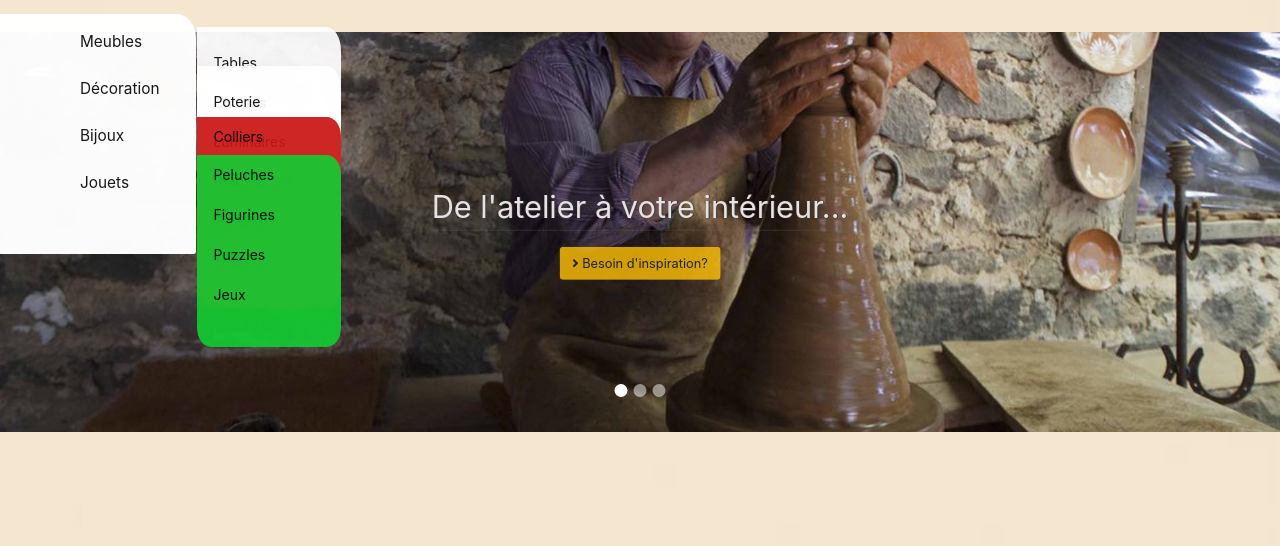
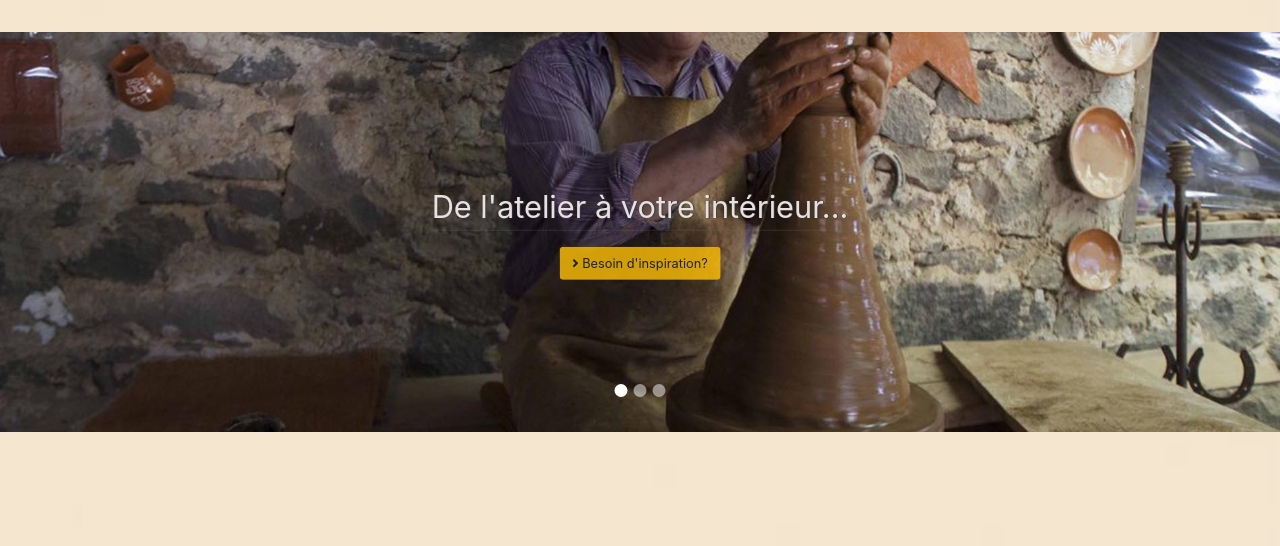
Before and after one commit to Unautrepseudo/TrainingCourse-project, a Symfony app: template templates/site/home.html.twig in a window 1280 px wide; the page is wider, and only the part inside the window is pictured. Shown: the part 88-634 px from the top of that part. Run offline with Twig, Linux system fonts and the light colour scheme; the template is opened without the code that fills it, so the values that code supplies are empty; some libraries are stand-ins or nearby versions.

Commit message:
nav bar still in progress

```diff
--- a/public/css/style.css
+++ b/public/css/style.css
@@ -98,12 +98,17 @@ nav{
 }
 
 .leftsubmenu{
-    padding-left: 10vh;
+    padding-left: 6vh;
     padding-top:2vh;
     background:rgba(255, 255, 255, 0.979);
     border-radius:0 10% 1% 0;
+}
 
-
+.rightsubmenu li, .rightsubmenu2 li, .rightsubmenu3 li, .rightsubmenu4 li{
+    list-style: none;
+    color:rgba(0, 0, 0, 0.829);
+    font-size:1.1vw;
+    line-height: 5vh;
 }
 
 .rightsubmenu{
@@ -113,19 +118,13 @@ nav{
     padding-left:2vh;
     width:18vh;
     height:30vh;
-    top:9vw;
+    top:10vw;
     position:fixed;
     z-index:1000;
     margin-left:22.8vh;
-
 }
 
-.rightsubmenu li, .rightsubmenu2 li, .rightsubmenu3 li, .rightsubmenu4 li{
-    list-style: none;
-    color:rgba(0, 0, 0, 0.829);
-    font-size:1.1vw;
-    line-height: 5vh;
-}
+
 
 
 .rightsubmenu2{
@@ -135,34 +134,43 @@ nav{
     padding-left:2vh;
     width:18vh;
     height:30vh;
-    top:12vw;
+    top:13vw;
     position:fixed;
     z-index:1001;
     margin-left:22.8vh;
 }
 
 .rightsubmenu3{
-    background:rgba(202, 20, 20, 0.925);
+    background:rgba(255, 255, 255, 0.925);
     border-radius:0 10% 10% 10%;
     padding-left:2vh;
     width:18vh;
     height:24vh;
-    top:16vw;
+    top:17vw;
     position:fixed;
-    z-index:1001;
+    z-index:1003;
     margin-left:22.8vh;
 }
 
 .rightsubmenu4{
-    background:rgba(20, 202, 50, 0.925);
+    background:rgba(255, 255, 255, 0.925);
     border-radius:0 10% 10% 10%;
     padding-left:2vh;
     width:18vh;
     height:24vh;
     top:19vw;
     position:fixed;
-    z-index:1001;
+    z-index:1004;
     margin-left:22.8vh;
+}
+
+.test{
+    width:29vh;
+    height:5vh;
+}
+
+ .menuDashboard li, .menuDashboard a{
+border: 1px solid black;
 }
 
 
@@ -244,6 +252,11 @@ nav{
     width: 0.5vw;
     padding-left: 1vw;
     color: rgb(240, 185, 36);
+}
+
+.img-pres{
+    transition: 1s ease-in-out;
+
 }
 
 .img-pres:hover{
--- a/public/js/main.js
+++ b/public/js/main.js
@@ -1,3 +1,64 @@
+/****** NAV Scroll Menu *****/
+document.getElementsByClassName('products')[0].addEventListener("click", (() =>{
+  $('.menuDashboard').removeClass('infoHidden');
+}));
+
+document.getElementsByClassName('leftsubmenu')[0].addEventListener("click", (() =>{
+  $('.menuDashboard').addClass('infoHidden');
+}));
+
+/*meubles*/
+document.getElementsByClassName('products')[1].addEventListener("mouseover", (() =>{
+  $('.rightsubmenu').removeClass('infoHidden');
+}));
+
+
+document.getElementsByClassName('products')[1].addEventListener("mouseout", (() =>{
+  $('.rightsubmenu').addClass('infoHidden');
+}));
+document.getElementsByClassName('submenu')[1].addEventListener("mouseover", (() =>{
+  $('.rightsubmenu').removeClass('infoHidden');
+}));
+
+/*décoration*/
+document.getElementsByClassName('products')[2].addEventListener("mouseover", (() =>{
+  $('.rightsubmenu2').removeClass('infoHidden');
+}));
+
+document.getElementsByClassName('products')[2].addEventListener("mouseout", (() =>{
+  $('.rightsubmenu2').addClass('infoHidden');
+}));
+document.getElementsByClassName('rightsubmenu2')[0].addEventListener("mouseover", (() =>{
+  $('.rightsubmenu').removeClass('infoHidden');
+}));
+
+
+// /*Bijoux*/
+// document.getElementsByClassName('products')[3].addEventListener("mouseover", (() =>{
+//   $('.rightsubmenu3').removeClass('infoHidden');
+// }));
+
+// document.getElementsByClassName('products')[1].addEventListener("mouseout", (() =>{
+//   $('.rightsubmenu3').addClass('infoHidden');
+// }));
+// document.getElementsByClassName('submenu3')[3].addEventListener("mouseover", (() =>{
+//   $('.rightsubmenu3').removeClass('infoHidden');
+// }));
+
+// /*Jouets*/
+// document.getElementsByClassName('products')[4].addEventListener("mouseover", (() =>{
+//   $('.rightsubmenu4').removeClass('infoHidden');
+// }));
+
+// document.getElementsByClassName('products')[1].addEventListener("mouseout", (() =>{
+//   $('.rightsubmenu4').addClass('infoHidden');
+// }));
+// document.getElementsByClassName('submenu4')[4].addEventListener("mouseover", (() =>{
+//   $('.rightsubmenu4').removeClass('infoHidden');
+// }));
+
+
+
 
 /*** LE PROJET*****/
 /**Text show */
--- a/templates/navbar.html.twig
+++ b/templates/navbar.html.twig
@@ -10,8 +10,8 @@
 
     <div class=" col-9 collapse navbar-collapse" id="navbarSupportedContent">
         <ul class=" navbar-nav mr-5">
-            <li class="nav-item dropdown">
-        <a class="nav-link" href="#" id="navbarDropdown" role="button" data-toggle="dropdown" aria-haspopup="true" aria-expanded="false">
+            <li class="nav-item dropdown ">
+        <a class="nav-link products" href="#" id=" navbarDropdown " role="button" data-toggle="dropdown" aria-haspopup="true" aria-expanded="false">
           Produits
         </a>
 
--- a/templates/site/home.html.twig
+++ b/templates/site/home.html.twig
@@ -2,39 +2,39 @@
 
 {% block body %}
     <section>
-        <div class=" row menuDashboard reveal">
-        <div class=" col-6 leftsubmenu submenu">
-            <li><a href="">Meubles</a></li><br>
-            <li><a href="">Décoration</a></li><br>
-            <li><a href="">Bijoux</a></li><br>
-            <li><a href="">Jouets</a></li><br>
+        <div class=" row menuDashboard reveal infoHidden ">
+        <div class=" col-6 leftsubmenu submenu ">
+            <li class='products test'><a href="">Meubles</a></li><br>
+            <li class='products test'><a href="">Décoration</a></li><br>
+            <li class='products test'><a href="{{path('artisans')}}">Bijoux</a></li><br>
+            <li class='products test'><a href="">Jouets</a></li><br>
         </div>
         </div>
-        <div class=" col-6 rightsubmenu submenu">
+        <div class=" col-6 rightsubmenu submenu infoHidden">
 
-                <li><a href="#">Tables</a></li>
-                <li><a href="#">Chaises</a></li>
-                <li><a href="#">Bureau</a></li>
-                <li><a href="#">Etagères</a></li>
-                <li><a href="#">Armoires</a></li>
+            <li><a href="#">Tables</a></li>
+            <li><a href="#">Chaises</a></li>
+            <li><a href="#">Bureau</a></li>
+            <li><a href="#">Etagères</a></li>
+            <li><a href="#">Armoires</a></li>
         </div>
-        <div class='rightsubmenu2 submenu'>
+        <div class='rightsubmenu2 submenu infoHidden'>
             <li><a href="#">Poterie</a></li>
             <li><a href="#">Luminaires</a></li>
             <li><a href="#">Décorations murales</a></li>
             <li><a href="#">Bougies</a></li>
         </div>
-        <div class='rightsubmenu3 submenu'>
+        <div class='rightsubmenu3 submenu infoHidden'>
             <li><a href="#">Colliers</a></li>
             <li><a href="#">Bagues</a></li>
             <li><a href="#">Bracelets</a></li>
             <li><a href="#">Tête</a></li>
         </div>
-        <div class='rightsubmenu4 submenu'>
+        <div class='rightsubmenu4 submenu infoHidden'>
                 <li><a href="#">Peluches</a></li>
                 <li><a href="#">Figurines</a></li>
                 <li><a href="#">Puzzles</a></li>
-                <li><a href="#">Jeux</a></li>
+                <li><a href="/">Jeux</a></li>
         </div>
 
         </div>
```
